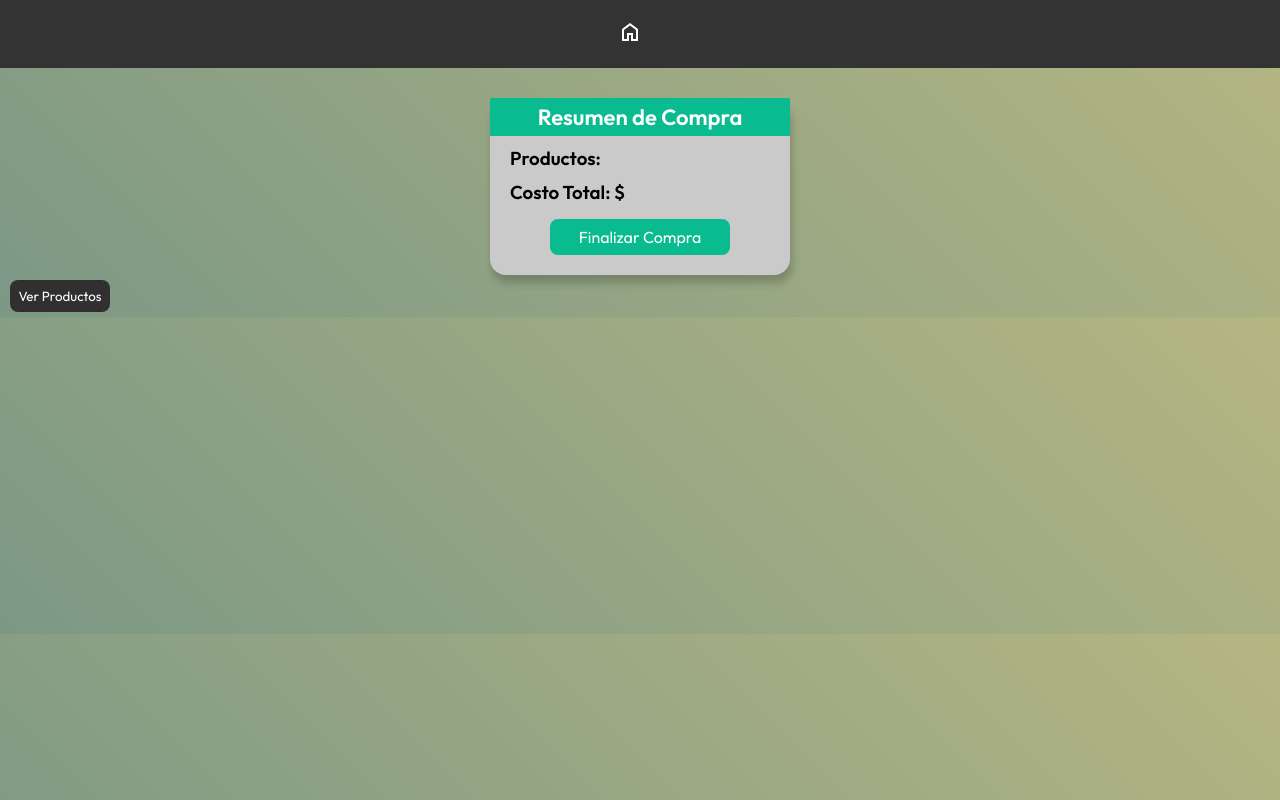
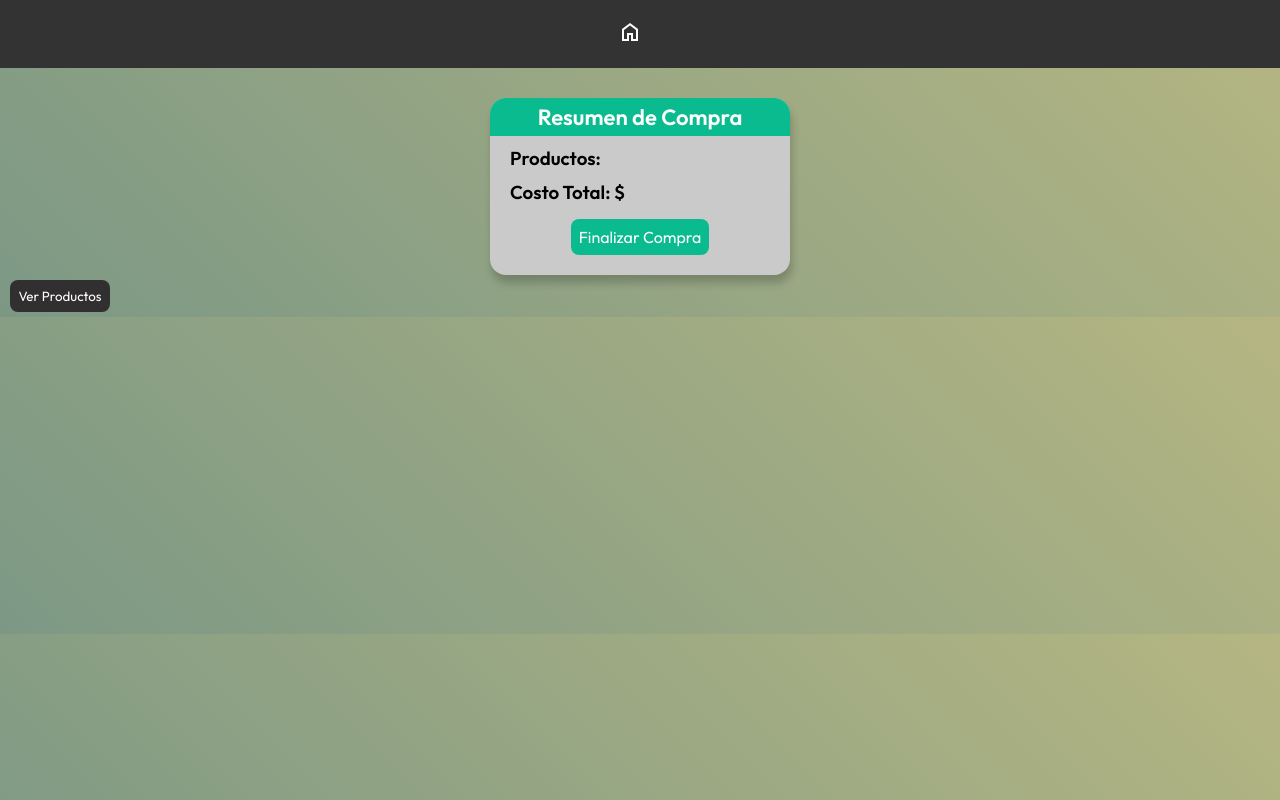
Before and after one commit to EmanuelVolpe/PROYECTO-INTEGRADOR-UNTREF-CARRITO, a website with bundled scripts: page pages/cart.html in a window 1280 px wide. Built offline with nearby package versions, Linux system fonts and the light colour scheme; a script that the page names is missing.

Commit message:
arregla estilos card resumen

```diff
--- a/css/pages/cart.css
+++ b/css/pages/cart.css
@@ -29,6 +29,7 @@
     color: white;
     font-size: 22px;
     text-align: center;
+    border-radius: 1rem 1rem 0 0;
 }
 
 img {
@@ -49,6 +50,8 @@ img {
     background-color: rgb(10, 187, 143);
     font-size: 16px;
     margin-bottom: 20px;
+    width: fit-content;
+    /* padding: auto; */
 }
 
 .card .btn-compra:hover {
@@ -57,6 +60,7 @@ img {
 
 h3 span {
     color: rgb(252, 64, 158);
+    font-style: italic;
 }
 
 /* Tablet 1280px */
```
